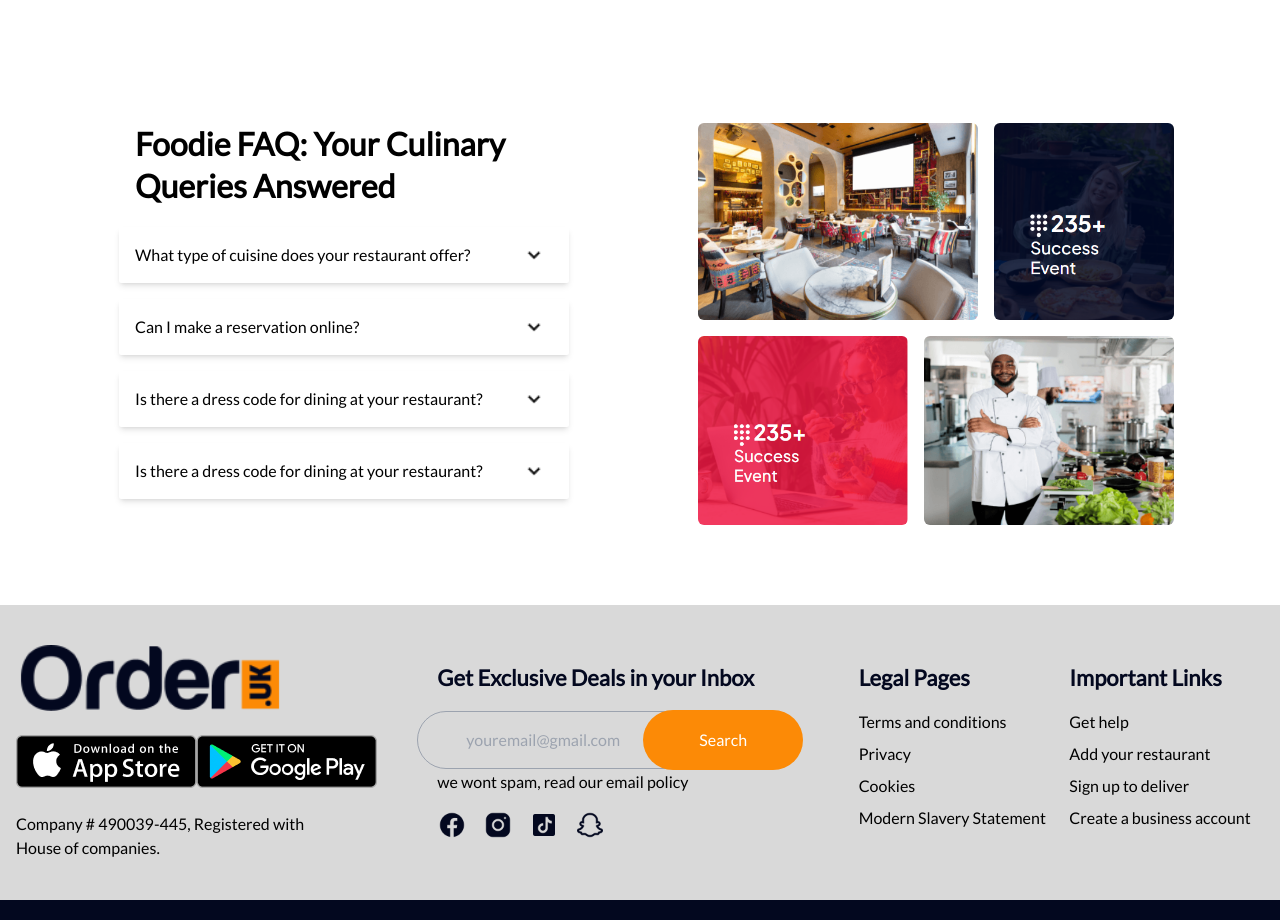
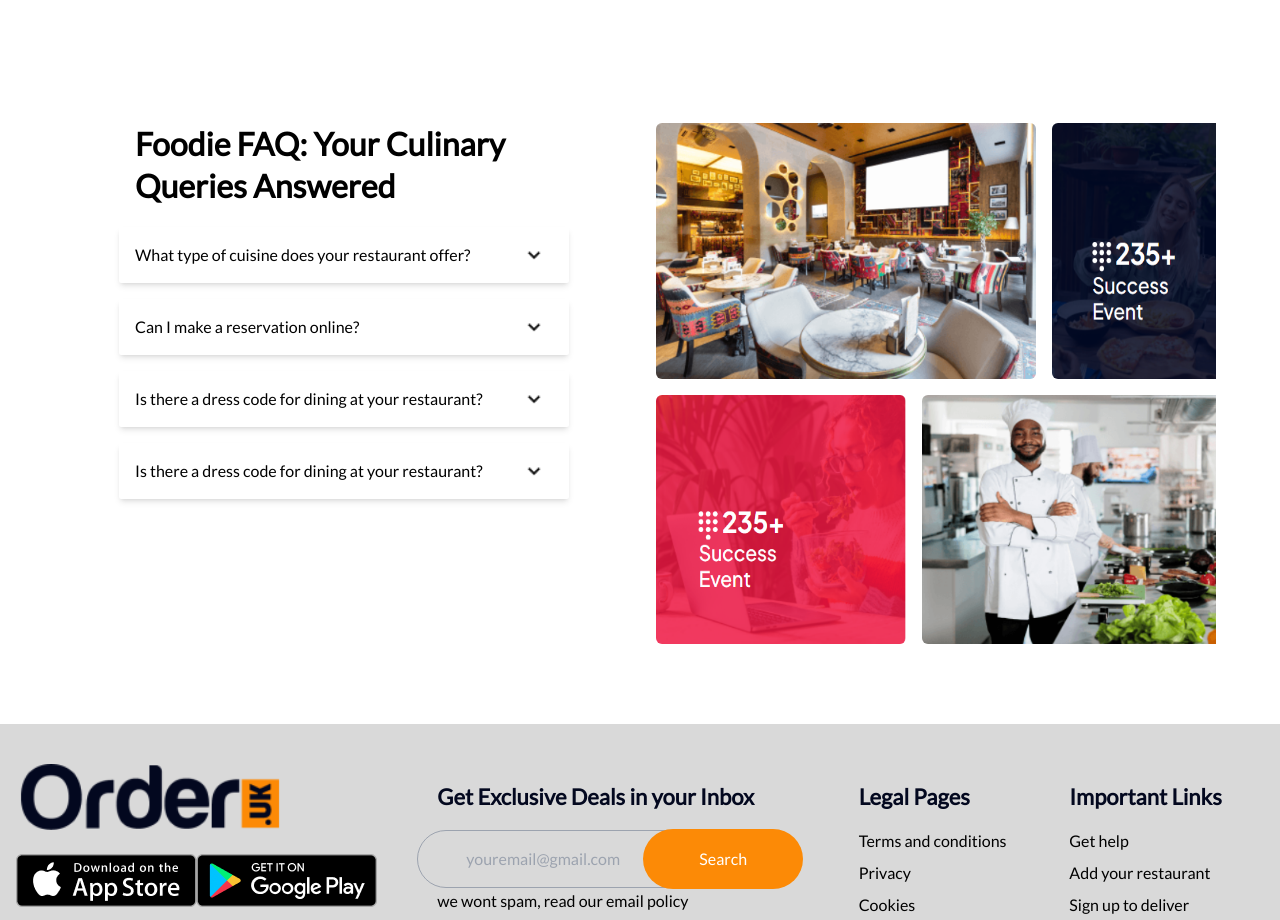
Before and after one commit to MahdiHasan943/food_app, a Next.js app: page / in a window 1280 px wide. Shown: the part 3040-3960 px from the top of the page. Built offline with nearby package versions, Linux system fonts and the light colour scheme.

Commit message:
style: fix some design

```diff
--- a/components/faq/Faq.js
+++ b/components/faq/Faq.js
@@ -97,13 +97,13 @@ Is there a dress code for dining at your restaurant?            <Image
       </div>
       <div className="mx-auto">
         <div className="flex  overflow-hidden   gap-4">
-          <Image src={'/images/eventDining.png'} alt="diningroom" width={200} height={400} className="transform scale-100 hover:scale-110 transition-transform duration-500 desktop:w-[280px] rounded-md"/>
-          <Image src={'/images/eventblack.png'} alt="diningroom" width={100} height={135} className="transform scale-100 hover:scale-110 transition-transform duration-500 desktop:w-[180px] tablet:mt-0 mx-auto rounded-md"/>
+          <Image src={'/images/eventDining.png'} alt="diningroom" width={220} height={400} className="transform scale-100 hover:scale-110 transition-transform duration-500 desktop:w-[380px] rounded-md"/>
+          <Image src={'/images/eventblack.png'} alt="diningroom" width={110} height={135} className="transform scale-100 hover:scale-110 transition-transform duration-500 desktop:w-[200px] tablet:mt-0 mx-auto rounded-md"/>
 
         </div>
         <div className="flex pt-4 overflow-hidden  gap-4">
-          <Image src={'/images/eventred.png'} alt="diningroom" width={150} height={300} className="transform scale-100 hover:scale-110 transition-transform duration-500 desktop:w-[210px] mx-auto rounded-md"/>
-          <Image src={'/images/eventDining4.png'} alt="diningroom" width={150} height={300} className="transform  scale-100 hover:scale-110 transition-transform duration-500 desktop:w-[250px] tablet:mt-0 rounded-md"/>
+          <Image src={'/images/eventred.png'} alt="diningroom" width={160} height={300} className="transform scale-100 hover:scale-110 transition-transform duration-500 desktop:w-[250px] mx-auto rounded-md"/>
+          <Image src={'/images/eventDining4.png'} alt="diningroom" width={170} height={300} className="transform  scale-100 hover:scale-110 transition-transform duration-500 desktop:w-[330px] tablet:mt-0 rounded-md"/>
 
         </div>
 
```
